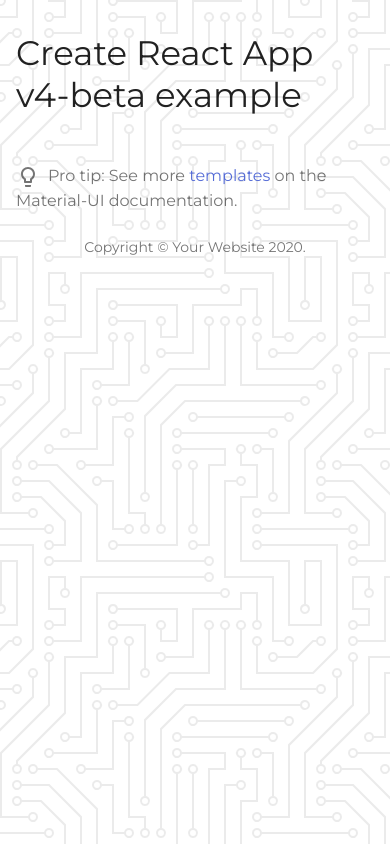
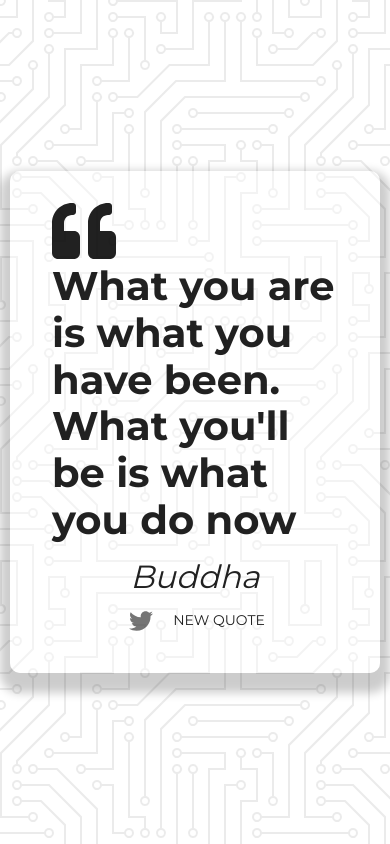
Before and after one commit to oscaramos/quote-generator, a React (Create React App) app: page / in a window 390 px wide. Built offline with nearby package versions, Linux system fonts and the light colour scheme.

Commit message:
feat: Create Quote
With responsive design and fonts from fontsawesome package

```diff
--- a/package.json
+++ b/package.json
@@ -9,6 +9,10 @@
     "eject": "react-scripts eject"
   },
   "dependencies": {
+    "@fortawesome/fontawesome-svg-core": "^1.2.30",
+    "@fortawesome/free-brands-svg-icons": "^5.14.0",
+    "@fortawesome/free-solid-svg-icons": "^5.14.0",
+    "@fortawesome/react-fontawesome": "^0.1.11",
     "@material-ui/core": "latest",
     "clsx": "latest",
     "react": "latest",
--- a/src/App.jsx
+++ b/src/App.jsx
@@ -1,33 +1,85 @@
-import React from 'react';
-import Container from '@material-ui/core/Container';
-import Typography from '@material-ui/core/Typography';
-import Box from '@material-ui/core/Box';
-import Link from '@material-ui/core/Link';
-import ProTip from './ProTip';
+import React from 'react'
 
-function Copyright() {
+import { FontAwesomeIcon } from '@fortawesome/react-fontawesome'
+import { faQuoteLeft } from '@fortawesome/free-solid-svg-icons'
+import { faTwitter } from '@fortawesome/free-brands-svg-icons'
+
+import {
+  Button,
+  Grid,
+  IconButton,
+  Typography,
+  useMediaQuery,
+} from '@material-ui/core'
+
+import {
+  makeStyles,
+  useTheme,
+} from '@material-ui/core/styles'
+
+const useStyles = makeStyles(theme => ({
+  quoteContainer: {
+    maxWidth: 900,
+    padding: '2em 3em',
+    borderRadius: 10,
+    backgroundColor: 'rgba(255, 255, 255, 0.4)',
+    boxShadow: '0px 10px 10px 10px rgba(0, 0, 0, 0.2)',
+    [theme.breakpoints.down('md')]: {
+      margin: '0 10px',
+    },
+  },
+}))
+
+
+function App() {
+  const classes = useStyles()
+  const theme = useTheme()
+  const matchesMD = useMediaQuery(theme.breakpoints.down('md'))
+
   return (
-    <Typography variant="body2" color="textSecondary" align="center">
-      {'Copyright © '}
-      <Link color="inherit" href="https://material-ui.com/">
-        Your Website
-      </Link>{' '}
-      {new Date().getFullYear()}
-      {'.'}
-    </Typography>
-  );
+    <Grid
+      container
+      direction='column'
+      justify='center'
+      alignItems='center'
+      style={{ minHeight: '100vh' }}
+    >
+      {/*----- Quote -----*/}
+      <Grid item className={classes.quoteContainer}>
+        <Grid
+          container
+          direction='column'
+          justify='center'
+          alignItems='center'
+        >
+          {/*-- Quote --*/}
+          <Grid item>
+            <FontAwesomeIcon icon={faQuoteLeft} style={{ fontSize: '4rem' }} />
+            <Typography variant='h1' style={{ fontSize: matchesMD ? '2.5rem' : '2.75rem', fontWeight: 700 }}>
+              What you are is what you have been. What you'll be is what you do now
+            </Typography>
+          </Grid>
+
+          {/*-- Author --*/}
+          <Grid item style={{ marginTop: 15 }}>
+            <Typography variant='h2' style={{ fontSize: '2rem', fontWeight: 400, fontStyle: 'italic' }}>
+              Buddha
+            </Typography>
+          </Grid>
+
+          {/*-- Buttons --*/}
+          <Grid item>
+            <IconButton>
+              <FontAwesomeIcon icon={faTwitter} aria-label='Tweet this' />
+            </IconButton>
+            <Button>
+              New Quote
+            </Button>
+          </Grid>
+        </Grid>
+      </Grid>
+    </Grid>
+  )
 }
 
-export default function App() {
-  return (
-    <Container maxWidth="sm">
-      <Box my={4}>
-        <Typography variant="h4" component="h1" gutterBottom>
-          Create React App v4-beta example
-        </Typography>
-        <ProTip />
-        <Copyright />
-      </Box>
-    </Container>
-  );
-}
+export default App
```
